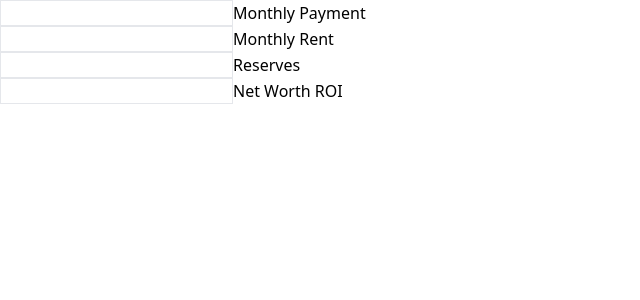
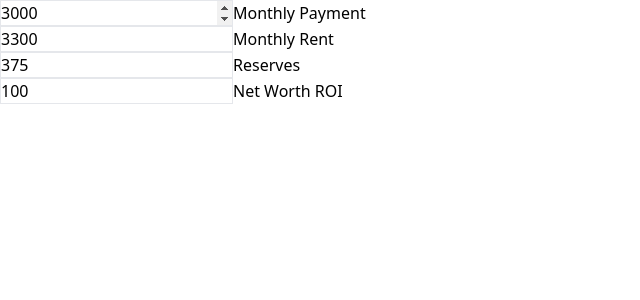
Before and after one commit to devskii/house-hack-deals, a React (Create React App) app: page / in a window 1280 px wide. Shown: the top 300 px of the page, without its empty margins (0-640 px from the left). Built offline with nearby package versions, Linux system fonts and the light colour scheme.

Commit message:
add default values for inputs

```diff
--- a/src/App.js
+++ b/src/App.js
@@ -7,10 +7,19 @@ function App() {
       <LabeledInput
         testid="input-monthly-payment"
         labelText="Monthly Payment"
+        value={3000}
       />
-      <LabeledInput testid="input-monthly-rent" labelText="Monthly Rent" />
-      <LabeledInput testid="input-reserves" labelText="Reserves" />
-      <LabeledInput testid="input-net-worth-roi" labelText="Net Worth ROI" />
+      <LabeledInput
+        testid="input-monthly-rent"
+        labelText="Monthly Rent"
+        value={3300}
+      />
+      <LabeledInput testid="input-reserves" labelText="Reserves" value={375} />
+      <LabeledInput
+        testid="input-net-worth-roi"
+        labelText="Net Worth ROI"
+        value={100}
+      />
     </div>
   );
 }
--- a/src/LabeledInput.jsx
+++ b/src/LabeledInput.jsx
@@ -1,8 +1,14 @@
 const LabeledInput = (props) => {
+  const { testid, value, labelText } = props;
   return (
     <label>
-      <input data-testid={props.testid} className="border" />
-      {props.labelText}
+      <input
+        type="number"
+        data-testid={testid}
+        className="border"
+        value={value}
+      />
+      {labelText}
     </label>
   );
 };
```
Also changed, not shown: 1 other file (tests, documents, lock files or other folders).
